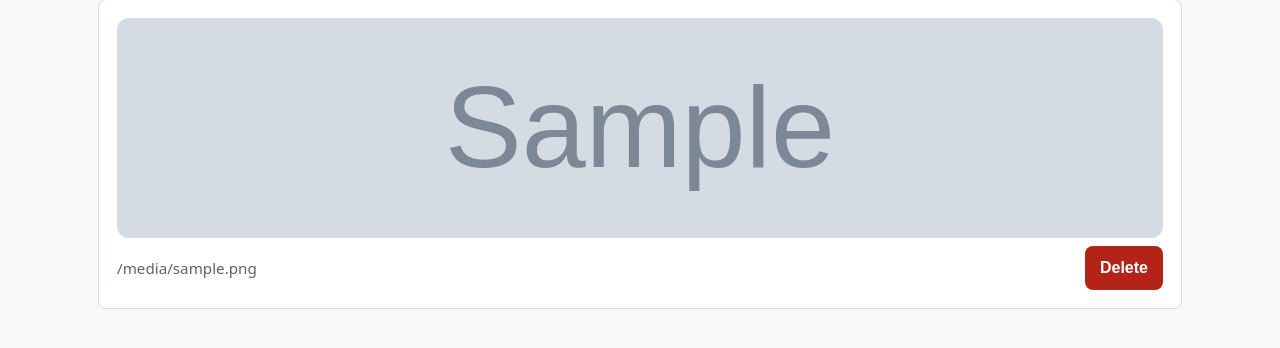
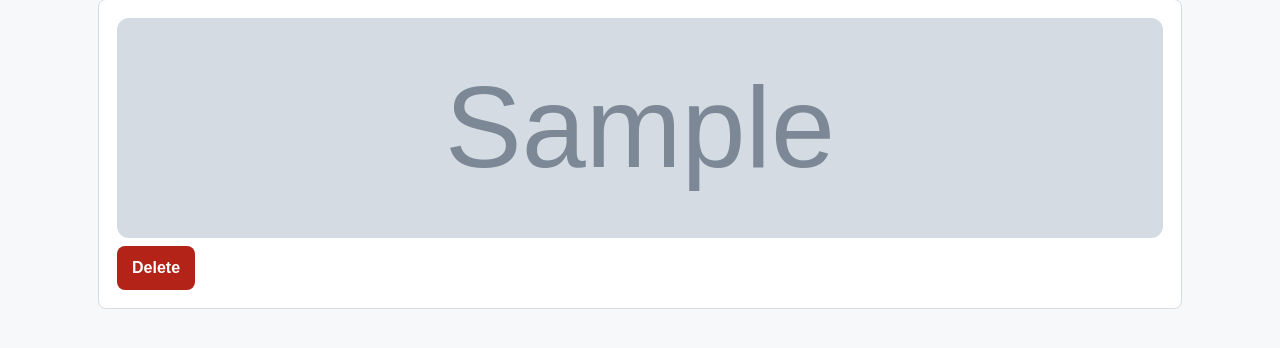
Before and after one commit to mdequanter/faceassist, a Flask app: template templates/known_person.html in a window 1280 px wide. Shown: the part 162-510 px from the top of the page. Run offline with Flask 3, Linux system fonts and the light colour scheme; the template is opened without the code that fills it: most values are stand-ins (such as "Sample title", 1, 10 or a date in 2020); grey boxes marked "Sample" are stand-in pictures.

Commit message:
Update known_person.html

```diff
--- a/templates/known_person.html
+++ b/templates/known_person.html
@@ -10,12 +10,10 @@
     {% for f in files %}
       <div class="panel" style="display:flex; flex-direction:column; gap:8px;">
         <a href="{{ url_for('known_person_file', person=person, filename=f) }}" target="_blank" rel="noreferrer noopener" style="border-radius:12px; overflow:hidden; display:block;">
-          <img  src="{{ url_for('known_person_file', person=person, filename=f) }}" style="width:100%; height:220px; object-fit:cover; display:block;">
+          <img alt="{{ f }}" src="{{ url_for('known_person_file', person=person, filename=f) }}" style="width:100%; height:220px; object-fit:cover; display:block;">
         </a>
         <div style="display:flex; justify-content:space-between; align-items:center; gap:10px;">
-          <div>
-            <div class="muted" style="font-size:0.95rem;">{{ f }}</div>
-          </div>
+
           <form action="{{ url_for('known_photo_delete', person=person) }}" method="post" style="margin:0;">
             <input type="hidden" name="filename" value="{{ f }}">
             <button class="btn btn-danger" type="submit" onclick="return confirm('Are you sure you want to delete photo {{ f }}?');">Delete</button>
```
